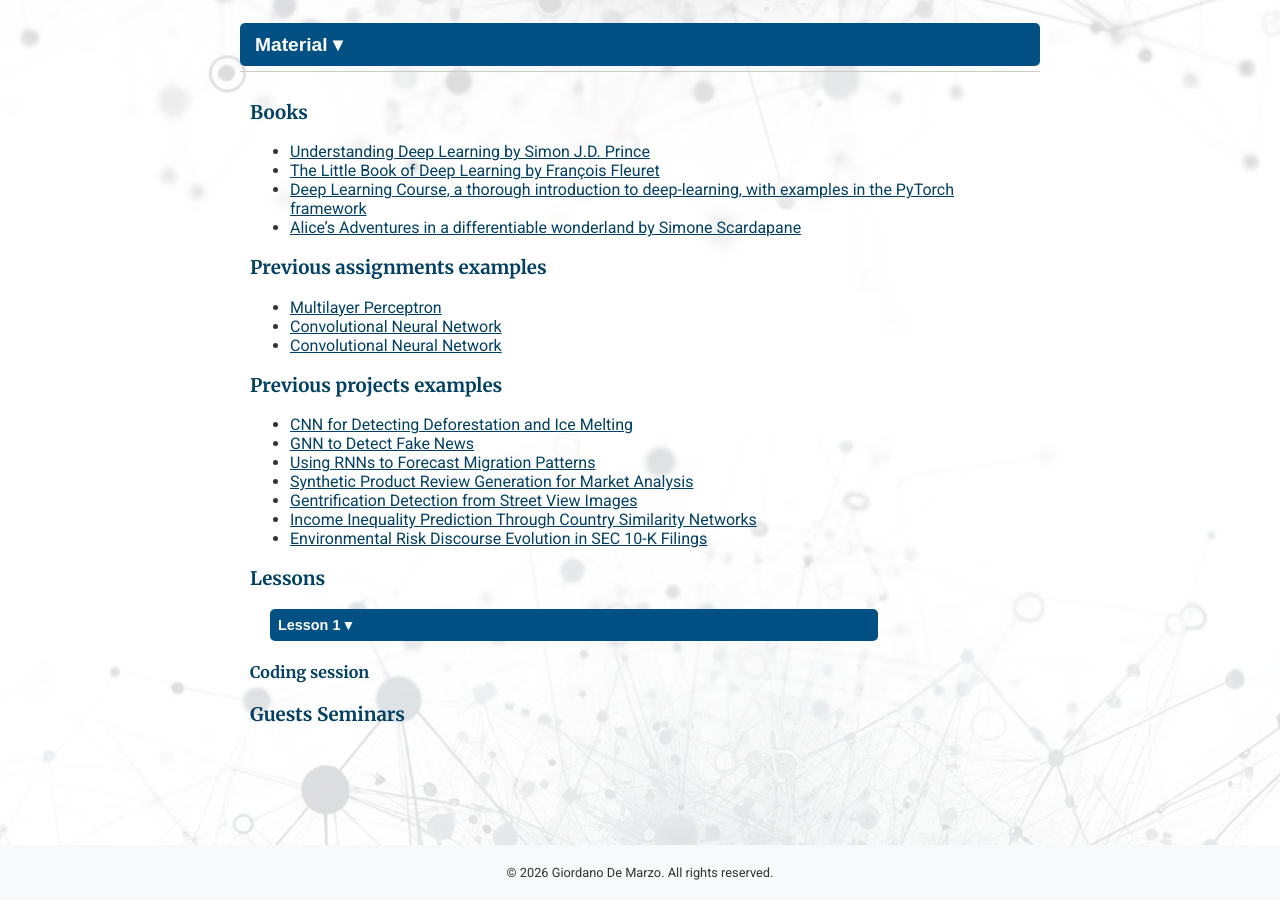
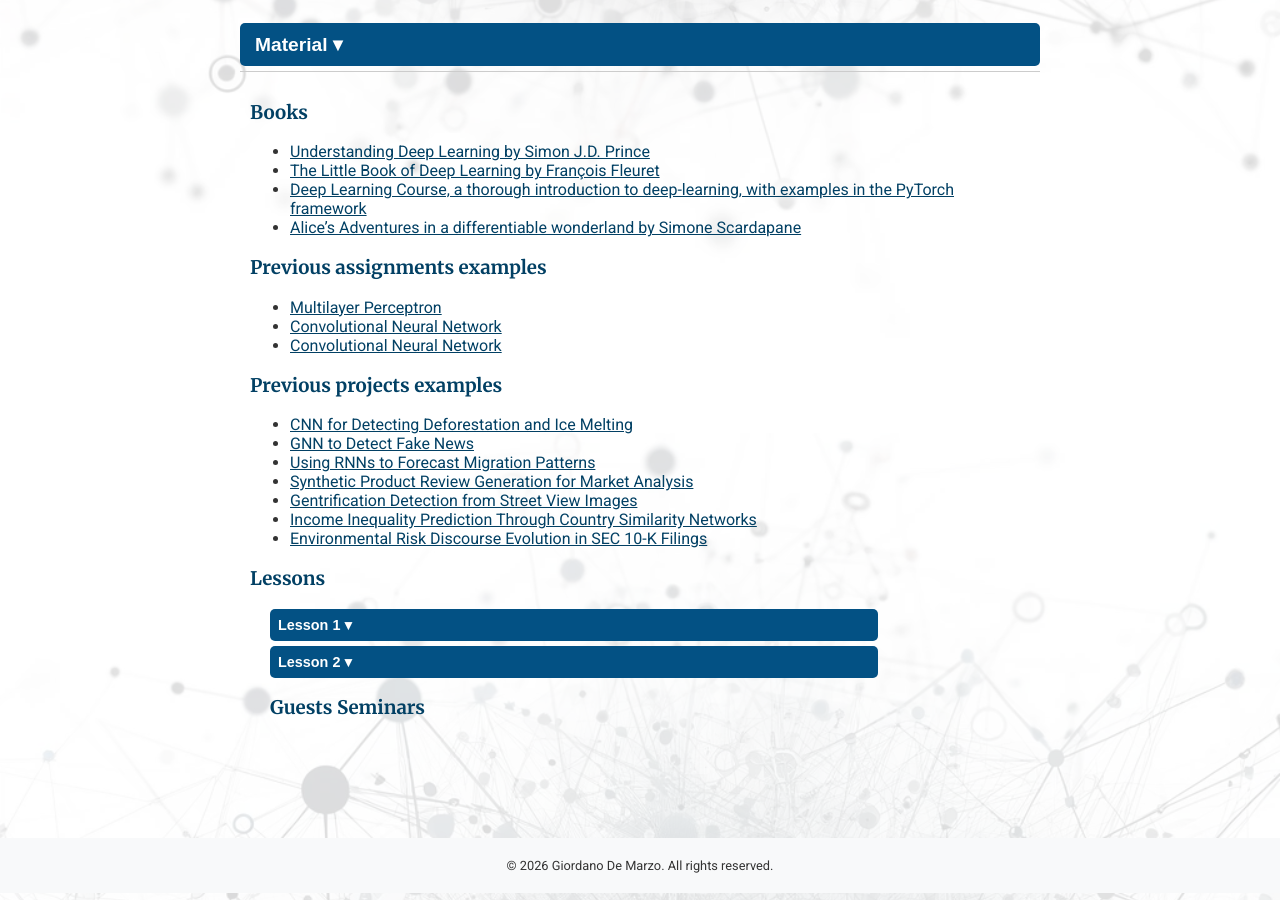
Before and after one commit to giordano-demarzo/giordano-demarzo.github.io, a Jekyll site: the page built from Deep_Learning_26.markdown, in a window 1280 px wide and 900 px high, scrolled down 2127 px. Built offline with Jekyll 4.4.1, drawn with Linux system fonts in a browser that asks for light colours.

Commit message:
Lecture 2 dlss26

```diff
--- a/Deep_Learning_26.markdown
+++ b/Deep_Learning_26.markdown
@@ -170,7 +170,16 @@
                    	</ul>
            </div>
        </div>
-    		<h4>Coding session</h4>
+       <div class="nested-accordion">
+           <button class="nested-accordion-button">Lesson 2 &#9662;</button>
+           <div class="nested-accordion-content">
+               <h4>Readings and Slides</h4>
+                   	<ul>
+                   		<li><a href="/files/dlss26/slides/DLSS2.pdf">Slides: Introduction to Machine Learning</a></li>
+                   		<li><a href="https://slds-lmu.github.io/i2ml/">More material on machine learning</a></li>
+
+    			</ul>
+       </div>
 
        <h3> Guests Seminars </h3>
 
```
